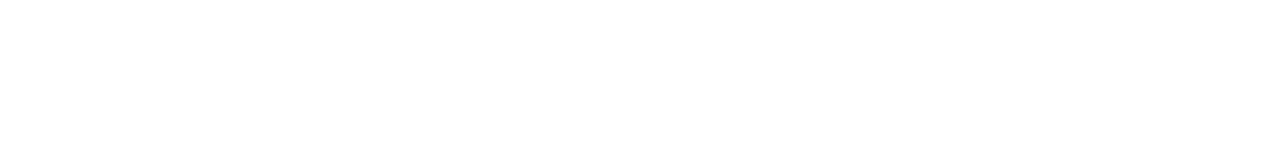
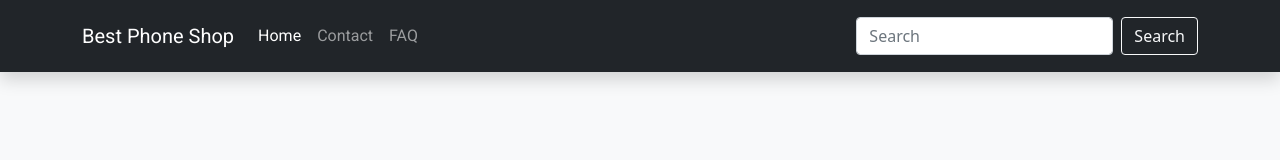
Before and after one commit to developer-sahadat/Best-Phone-Shop-in-JavaScript, a plain HTML site: page index.html in a window 1280 px wide. Drawn offline with nearby package versions, Linux system fonts and the light colour scheme.

Commit message:
navber complated

```diff
--- a/index.html
+++ b/index.html
@@ -5,14 +5,53 @@
     <meta http-equiv="X-UA-Compatible" content="IE=edge">
     <meta name="viewport" content="width=device-width, initial-scale=1.0">
     <title>Best Phone Shop</title>
+    <link rel="shortcut icon" href="https://encrypted-tbn0.gstatic.com/images?q=tbn:ANd9GcReThscY19TNfSzw0XVmCY1JKj9TUTVF_2TiDTw0GvBC-4fjMPTLDECOVjl98mXDUxPhtQ&usqp=CAU" type="image/x-icon">
     <!-- custom CSS file -->
     <link rel="stylesheet" href="style/style.css">
     <!-- Bootstrap CSS -->
     <link href="https://cdn.jsdelivr.net/npm/bootstrap@5.1.3/dist/css/bootstrap.min.css" rel="stylesheet" integrity="sha384-1BmE4kWBq78iYhFldvKuhfTAU6auU8tT94WrHftjDbrCEXSU1oBoqyl2QvZ6jIW3" crossorigin="anonymous">
+    <!-- google font cdn-->
+    <link rel="preconnect" href="https://fonts.googleapis.com">
+    <link rel="preconnect" href="https://fonts.gstatic.com" crossorigin>
+    <link href="https://fonts.googleapis.com/css2?family=Roboto&display=swap" rel="stylesheet">
+
 </head>
-<body>
+<body class="bg-light">
 
 
+<header>
+
+    <!-- navber code start now -->
+
+            <nav class="navbar navbar-expand-lg navbar-dark p-3 bg-dark fixed-top shadow">
+                <div class="container">
+                <a class="navbar-brand" href="#">Best Phone Shop</a>
+                <button class="navbar-toggler" type="button" data-bs-toggle="collapse" data-bs-target="#navbarSupportedContent" aria-controls="navbarSupportedContent" aria-expanded="false" aria-label="Toggle navigation">
+                    <span class="navbar-toggler-icon"></span>
+                </button>
+                <div class="collapse navbar-collapse" id="navbarSupportedContent">
+                    <ul class="navbar-nav me-auto mb-2 mb-lg-0">
+                    <li class="nav-item">
+                        <a class="nav-link active" aria-current="page" href="#">Home</a>
+                    </li>
+                    <li class="nav-item ">
+                        <a class="nav-link action" href="#">Contact</a>
+                    </li>
+                    <li class="nav-item ">
+                        <a class="nav-link action" href="#">FAQ</a>
+                    </li>
+
+                    </ul>
+                    <form class="d-flex">
+                    <input class="form-control me-2" type="search" placeholder="Search" aria-label="Search">
+                    <button class="btn btn-outline-light" type="submit">Search</button>
+                    </form>
+                </div>
+                </div>
+            </nav>
+
+    <!-- navber code end now -->
+</header>
 
 
 
--- a/style/style.css
+++ b/style/style.css
@@ -0,0 +1,11 @@
+/*------------- Common style code ------------*/
+h1,
+h2,
+h3,
+h4,
+h5,
+h6,
+a,
+span {
+    font-family: 'Roboto', sans-serif;
+}
```
